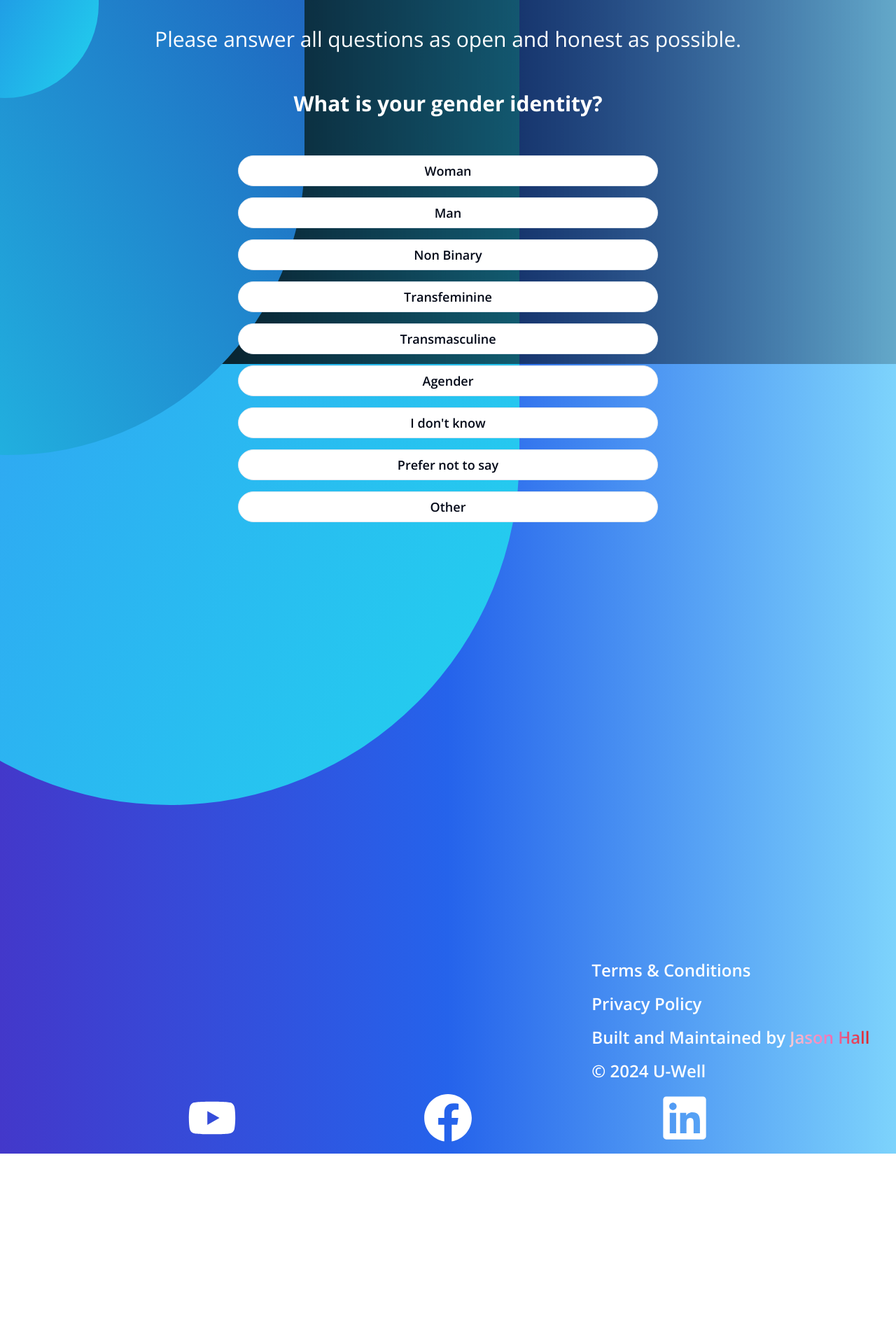
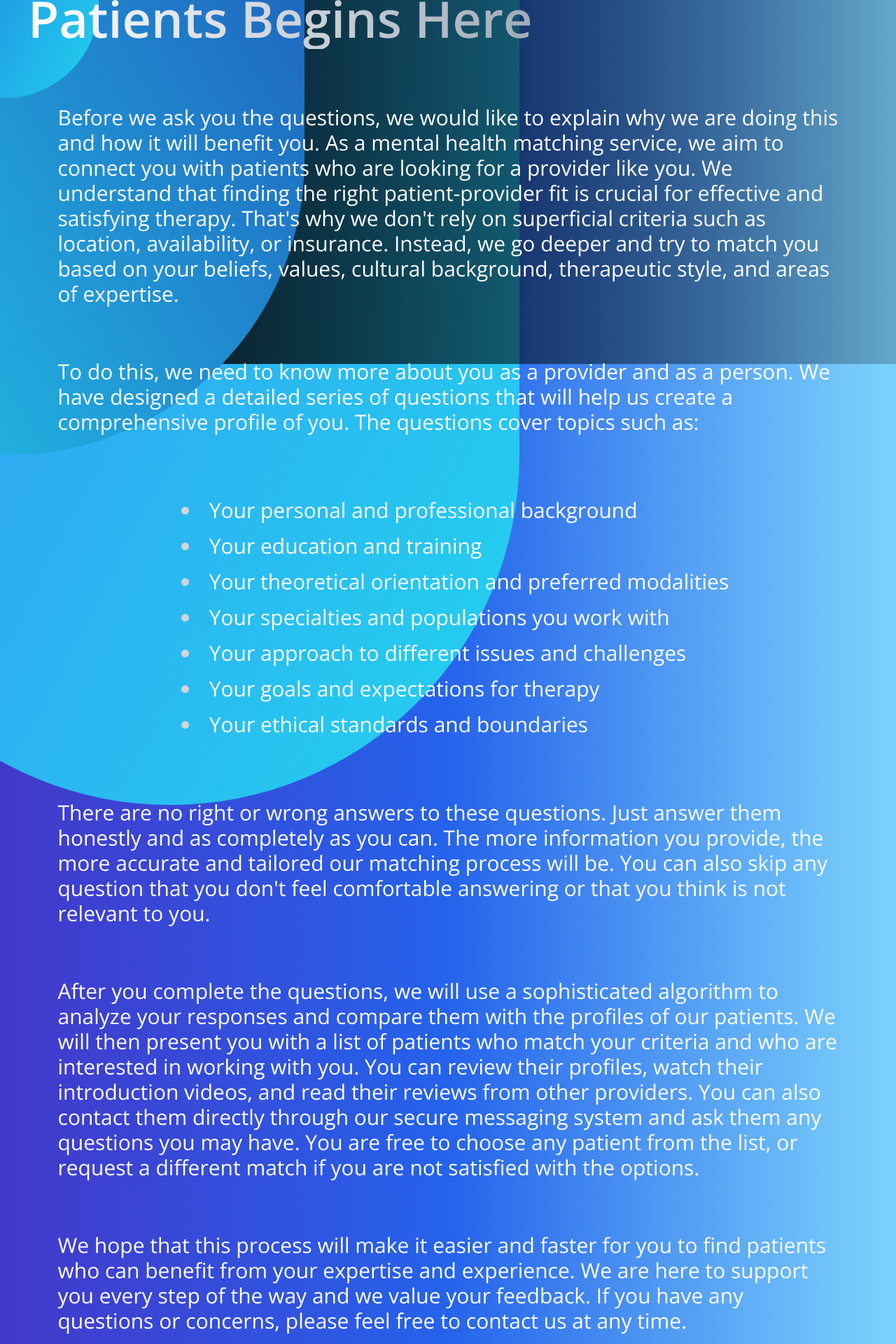
Before and after one commit to Jkhall81/U-Well, a Next.js app: page /provider-registration in a window 1280 px wide. Shown: the part 280-2200 px from the top of the page at 70% size. Before the commit the page ends 1928 px from the top, so only its background shows below. Built offline with nearby package versions, Linux system fonts and the light colour scheme; what react-slugify would draw is missing.

Commit message:
added metadata to privacy policy and terms of conditions, changed site description.;

```diff
--- a/app/(tabs)/(footer)/privacy-policy/page.tsx
+++ b/app/(tabs)/(footer)/privacy-policy/page.tsx
@@ -3,6 +3,11 @@ import { TitleAndTextData, BulletPointsData } from "@/lib/PrivacyPolicyData";
 import { TitleAndText } from "@/components/PrivacyPolicy/TitleAndText";
 import { BulletPoints } from "@/components/PrivacyPolicy/BulletPoints";
 import { FaCircle } from "react-icons/fa";
+import { Metadata } from "next";
+
+export const metadata: Metadata = {
+  title: "Privacy Policy",
+};
 
 const listItemsOne = [
   "Name",
@@ -117,10 +122,19 @@ const PrivacyPolicyPage = () => {
                 policy or our privacy practices, please contact us at?
               </p>
               <ul className="space-y-4 text-3xl">
-                <li>[URL of the website]</li>
-                <li>[Address]</li>
-                <li>[Email]</li>
-                <li>[Phone]</li>
+                <li className="hover:text-blue-600">
+                  <a href="https://www.u-wellhealth.com">
+                    https://www.u-wellhealth.com
+                  </a>
+                </li>
+                <li className="hover:text-blue-600">
+                  <a href="mailto:jguillaume@u-wellhealth.com">
+                    contact@u-wellhealth.com
+                  </a>
+                </li>
+                <li className="hover:text-blue-600">
+                  <a href="tel:+18774893550">1-(877)-489-3550</a>
+                </li>
               </ul>
               <div className="flex h-full w-full items-center justify-between pt-[400px]">
                 <Footer />
--- a/app/(tabs)/(footer)/terms-and-conditions/page.tsx
+++ b/app/(tabs)/(footer)/terms-and-conditions/page.tsx
@@ -1,6 +1,11 @@
 import { TitleAndText } from "@/components/PrivacyPolicy/TitleAndText";
 import { termsOfUseData } from "@/lib/TermsOfUseData";
 import { Footer } from "@/components/Footer";
+import { Metadata } from "next";
+
+export const metadata: Metadata = {
+  title: "Terms & Conditions",
+};
 
 const TermsAndConditionsPage = () => {
   return (
--- a/app/(tabs)/about-us/page.tsx
+++ b/app/(tabs)/about-us/page.tsx
@@ -1,6 +1,5 @@
 import { Metadata } from "next";
 import { AnimationContent } from "@/components/aboutUs/AnimationContent";
-import Image from "next/image";
 
 export const metadata: Metadata = {
   title: "About Us",
--- a/app/(tabs)/provider-registration/page.tsx
+++ b/app/(tabs)/provider-registration/page.tsx
@@ -1,5 +1,4 @@
-import { ProviderMultiStepForm } from "@/components/ProviderMultiStepForm";
-import { PatientRegistrationFooter } from "@/components/useClientComponents/PatientRegistrationFooter";
+import { ProviderRegistrationIntroUseClient } from "@/components/useClientComponents/ProviderRegistrationIntroUseClient";
 import { Metadata } from "next";
 
 export const metadata: Metadata = {
@@ -9,22 +8,7 @@ export const metadata: Metadata = {
 const ProviderRegistrationPage = () => {
   return (
     <main className="main-container">
-      <div className="content-container flex flex-col">
-        <div className="flex w-full flex-col items-center justify-center px-5">
-          <h1 className="heading-one mb-10 py-4 text-center text-6xl font-bold lg:text-8xl">
-            Provider Registration
-          </h1>
-          <p className="prose pb-12 text-center text-3xl text-white">
-            Please answer all questions as open and honest as possible.
-          </p>
-        </div>
-        {/* Form Container */}
-        <div className="h-full w-full">
-          <ProviderMultiStepForm />
-        </div>
-
-        <PatientRegistrationFooter height={0} />
-      </div>
+      <ProviderRegistrationIntroUseClient />
     </main>
   );
 };
--- a/app/layout.tsx
+++ b/app/layout.tsx
@@ -14,8 +14,7 @@ const open_sans = Open_Sans({
 
 export const metadata: Metadata = {
   title: {
-    default:
-      "U-Well: Mental Health Support for Organizations | Customized Telephone Solutions",
+    default: "U-Well: Mental health support you can afford",
     template: "U-Well: %s",
   },
   description:
--- a/components/Footer.tsx
+++ b/components/Footer.tsx
@@ -62,7 +62,11 @@ export const Footer = () => {
           </div>
         </div>
         <div className="flex w-full justify-evenly pb-4">
-          <Link href="/" target="_blank" aria-label="icon link to YouTube">
+          <Link
+            href="https://www.youtube.com/channel/UCsPffW8up8Hf8mR_dyFhm_w"
+            target="_blank"
+            aria-label="icon link to YouTube"
+          >
             <FaYoutube color="white" size={iconSize} />
           </Link>
           <Link
--- a/components/ProviderQuestionIntro.tsx
+++ b/components/ProviderQuestionIntro.tsx
@@ -1,4 +1,84 @@
-const ProviderQuestionIntro = () => {
-  return <div>ProviderQuestionIntro</div>;
+import { Button } from "./ui/button";
+
+interface Props {
+  setIsIntro: (boolean: boolean) => void;
+}
+
+export const ProviderQuestionIntro = ({ setIsIntro }: Props) => {
+  const handleClick = () => {
+    setIsIntro(false);
+    window.scrollTo({ top: 0, behavior: "smooth" });
+  };
+  return (
+    <main className="flex w-full flex-col items-center justify-center text-white">
+      <div>
+        <h1 className="heading-one mx-10 mb-20 mt-10 py-2 text-5xl font-semibold md:text-6xl lg:text-7xl">
+          Your Journey to Connecting with Patients Begins Here
+        </h1>
+      </div>
+      <div className="prose mx-10 flex flex-col items-center pb-[300px] text-3xl text-white">
+        <p>
+          Before we ask you the questions, we would like to explain why we are
+          doing this and how it will benefit you. As a mental health matching
+          service, we aim to connect you with patients who are looking for a
+          provider like you. We understand that finding the right
+          patient-provider fit is crucial for effective and satisfying therapy.
+          That&apos;s why we don&apos;t rely on superficial criteria such as
+          location, availability, or insurance. Instead, we go deeper and try to
+          match you based on your beliefs, values, cultural background,
+          therapeutic style, and areas of expertise.
+        </p>
+        <p>
+          To do this, we need to know more about you as a provider and as a
+          person. We have designed a detailed series of questions that will help
+          us create a comprehensive profile of you. The questions cover topics
+          such as:
+        </p>
+        <ul>
+          <li>Your personal and professional background</li>
+          <li>Your education and training</li>
+          <li>Your theoretical orientation and preferred modalities</li>
+          <li>Your specialties and populations you work with</li>
+          <li>Your approach to different issues and challenges</li>
+          <li>Your goals and expectations for therapy</li>
+          <li>Your ethical standards and boundaries</li>
+        </ul>
+        <p>
+          There are no right or wrong answers to these questions. Just answer
+          them honestly and as completely as you can. The more information you
+          provide, the more accurate and tailored our matching process will be.
+          You can also skip any question that you don&apos;t feel comfortable
+          answering or that you think is not relevant to you.
+        </p>
+        <p>
+          After you complete the questions, we will use a sophisticated
+          algorithm to analyze your responses and compare them with the profiles
+          of our patients. We will then present you with a list of patients who
+          match your criteria and who are interested in working with you. You
+          can review their profiles, watch their introduction videos, and read
+          their reviews from other providers. You can also contact them directly
+          through our secure messaging system and ask them any questions you may
+          have. You are free to choose any patient from the list, or request a
+          different match if you are not satisfied with the options.
+        </p>
+        <p>
+          We hope that this process will make it easier and faster for you to
+          find patients who can benefit from your expertise and experience. We
+          are here to support you every step of the way and we value your
+          feedback. If you have any questions or concerns, please feel free to
+          contact us at any time.
+        </p>
+        <p>
+          Thank you for choosing us as your partner in your mental health
+          practice. Now, let&apos;s get started with the questions.
+        </p>
+        <Button
+          onClick={handleClick}
+          className="mt-[100px] h-[50px] w-[400px] rounded-3xl bg-white text-2xl text-black hover:bg-blue-600 hover:text-white"
+        >
+          Continue
+        </Button>
+      </div>
+    </main>
+  );
 };
-export default ProviderQuestionIntro;
--- /dev/null
+++ b/components/useClientComponents/ProviderRegistrationIntroUseClient.tsx
@@ -0,0 +1,34 @@
+"use client";
+
+import { useState } from "react";
+import { ProviderMultiStepForm } from "@/components/ProviderMultiStepForm";
+import { PatientRegistrationFooter } from "@/components/useClientComponents/PatientRegistrationFooter";
+import { ProviderQuestionIntro } from "../ProviderQuestionIntro";
+
+export const ProviderRegistrationIntroUseClient = () => {
+  const [isIntro, setIsIntro] = useState(true);
+  return (
+    <div className="content-container flex flex-col">
+      {isIntro ? (
+        <ProviderQuestionIntro setIsIntro={() => setIsIntro(false)} />
+      ) : (
+        <>
+          <div className="flex w-full flex-col items-center justify-center px-5">
+            <h1 className="heading-one mb-10 py-4 text-center text-6xl font-bold lg:text-8xl">
+              Provider Registration
+            </h1>
+            <p className="prose pb-12 text-center text-3xl text-white">
+              Please answer all questions as open and honest as possible.
+            </p>
+          </div>
+          {/* Form Container */}
+          <div className="h-full w-full">
+            <ProviderMultiStepForm />
+          </div>
+
+          <PatientRegistrationFooter height={0} />
+        </>
+      )}
+    </div>
+  );
+};
```
